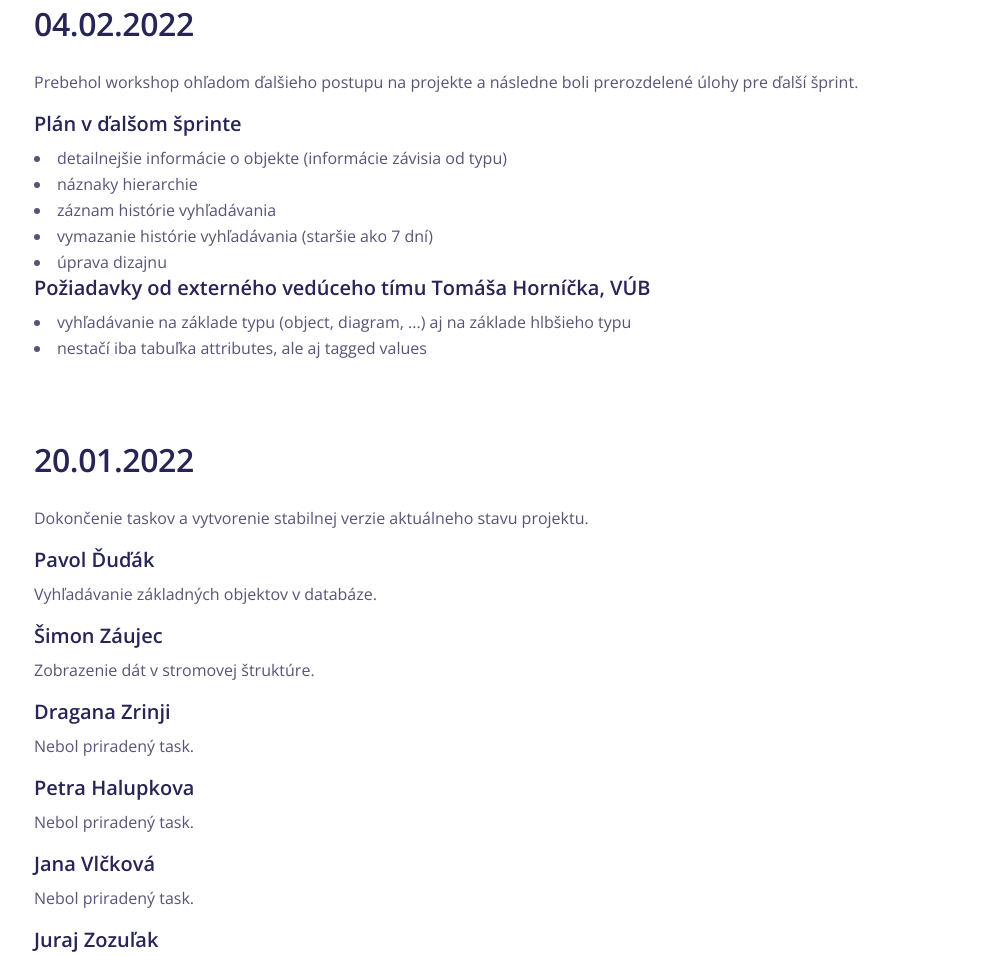
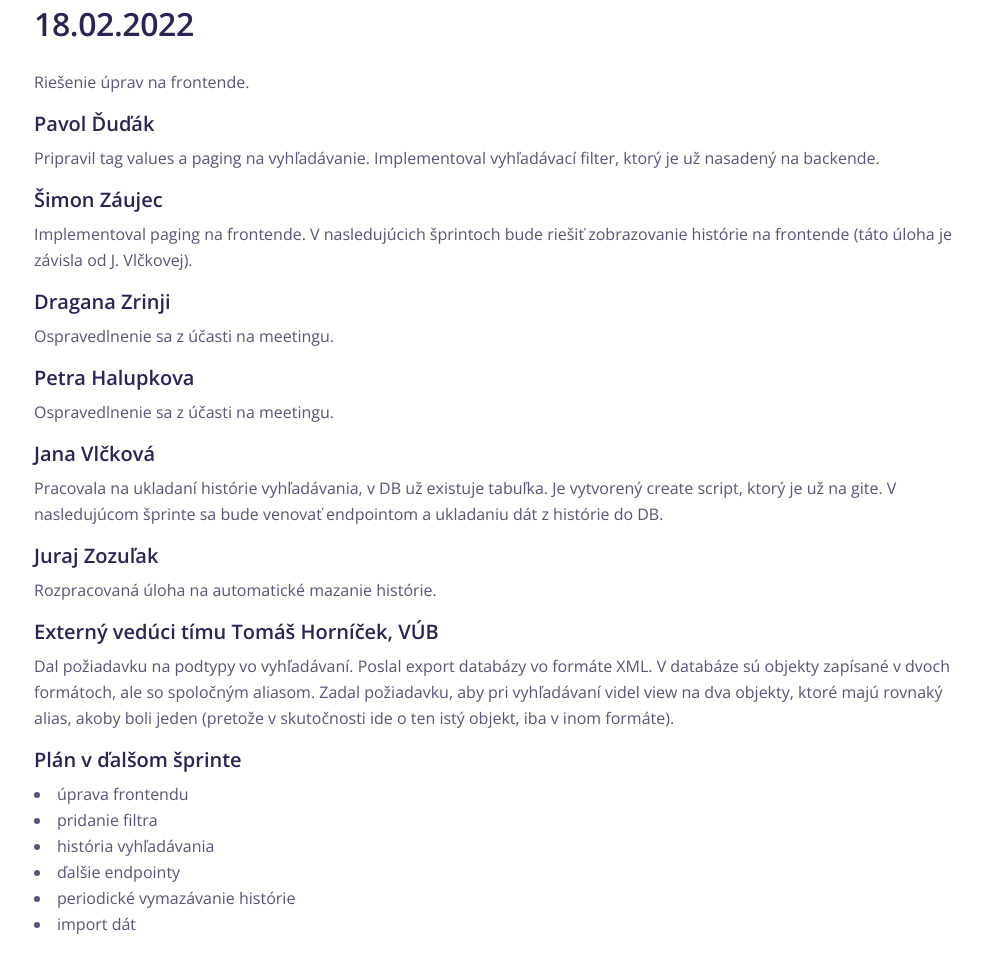
Before and after one commit to xvlckova/tp_product_page, a plain HTML site: page memos.html in a window 1280 px wide. Shown: the part 297-1253 px from the top of the page, without its empty margins (143-1126 px from the left). Drawn offline with nearby package versions, Linux system fonts and the light colour scheme.

Commit message:
Add report from 18.02.2022

```diff
--- a/memos.html
+++ b/memos.html
@@ -99,6 +99,39 @@
   <div class="container">
     <div class="row">
       <div class="col-xl-10 offset-xl-1">
+
+        <h2 class="mb-4">18.02.2022</h2>
+        <p>Riešenie úprav na frontende. </p>
+        <h5>Pavol Ďuďák</h5>
+        <p>Pripravil tag values a paging na vyhľadávanie. Implementoval vyhľadávací filter, ktorý je už nasadený
+          na backende.</p>
+        <h5>Šimon Záujec</h5>
+        <p>Implementoval paging na frontende. V nasledujúcich šprintoch bude riešiť zobrazovanie histórie na
+          frontende (táto úloha je závisla od J. Vlčkovej).</p>
+        <h5>Dragana Zrinji</h5>
+        <p>Ospravedlnenie sa z účasti na meetingu. </p>
+        <h5>Petra Halupkova</h5>
+        <p>Ospravedlnenie sa z účasti na meetingu.</p>
+        <h5>Jana Vlčková</h5>
+        <p>Pracovala na ukladaní histórie vyhľadávania, v DB už existuje tabuľka. Je vytvorený create script, ktorý
+          je už na gite. V nasledujúcom šprinte sa bude venovať endpointom a ukladaniu dát z histórie do DB. </p>
+        <h5>Juraj Zozuľak</h5>
+        <p>Rozpracovaná úloha na automatické mazanie histórie.</p>
+        <h5>Externý vedúci tímu Tomáš Horníček, VÚB</h5>
+        <p>Dal požiadavku na podtypy vo vyhľadávaní. Poslal export databázy vo formáte XML. V databáze sú objekty
+        zapísané v dvoch formátoch, ale so spoločným aliasom. Zadal požiadavku, aby pri vyhľadávaní videl view na dva
+        objekty, ktoré majú rovnaký alias, akoby boli jeden (pretože v skutočnosti ide o ten istý objekt, iba v inom
+        formáte).</p>
+        <h5>Plán v ďalšom šprinte</h5>
+        <li>úprava frontendu</li>
+        <li>pridanie filtra</li>
+        <li>história vyhľadávania</li>
+        <li>ďalšie endpointy</li>
+        <li>periodické vymazávanie histórie</li>
+        <li>import dát</li>
+        <br><br><br>
+
+
         <h2 class="mb-4">04.02.2022</h2>
         <p>Prebehol workshop ohľadom ďalšieho postupu na projekte a následne boli prerozdelené úlohy pre ďalší šprint.</p>
         <h5>Plán v ďalšom šprinte</h5>
@@ -128,7 +161,7 @@
         <h5>Juraj Zozuľak</h5>
         <p>Nebol priradený task.</p>
         <h5>Plán v ďalšom šprinte</h5>
-        <li>vypracovanie písomnej časti TP za zimný semester.</li>
+        <li>vypracovanie písomnej časti TP za zimný semester</li>
         <br><br><br>
 
         <h2 class="mb-4">22.11.2021</h2>
```
